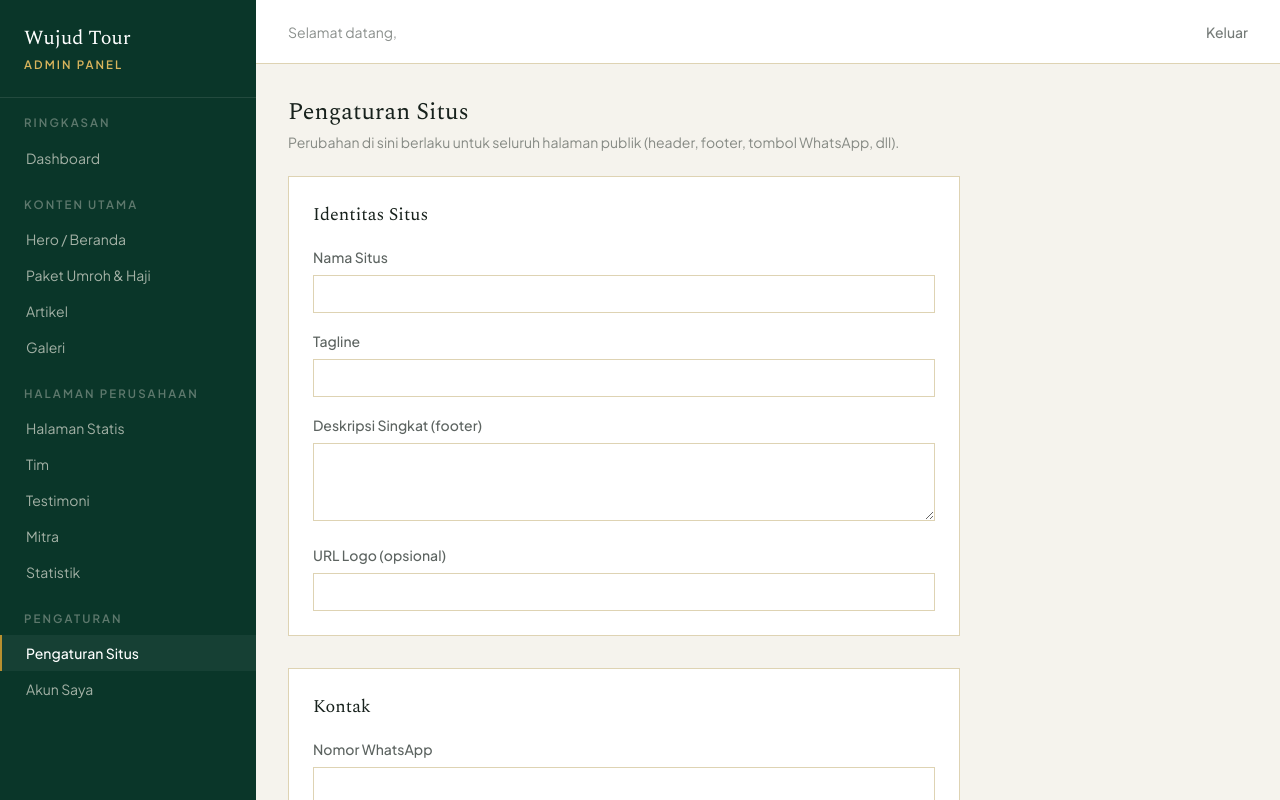
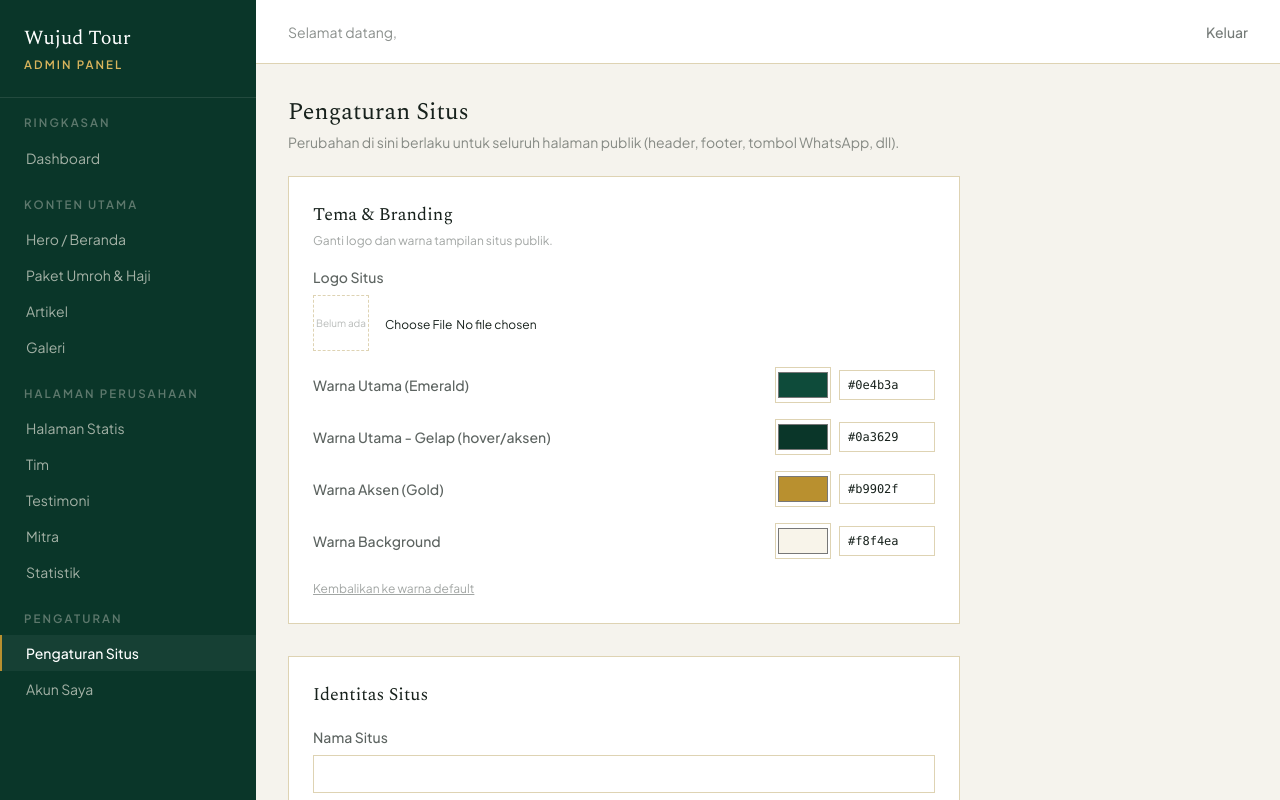
Before and after one commit to wibowosan99/wujud-cms, a Next.js app: page /admin/settings in a window 1280 px wide. Shown: the top 800 px of the page. Built offline with nearby package versions, Linux system fonts and the light colour scheme; no server answers; the database is empty.

Commit message:
Feat: tambah menu Tema & Branding di admin (upload logo + color picker), inject warna dinamis lewat CSS variable di layout

```diff
--- a/app/admin/settings/page.js
+++ b/app/admin/settings/page.js
@@ -9,7 +9,6 @@ const FIELD_GROUPS = [
       { key: 'site_name', label: 'Nama Situs' },
       { key: 'tagline', label: 'Tagline' },
       { key: 'about_short', label: 'Deskripsi Singkat (footer)', textarea: true },
-      { key: 'logo', label: 'URL Logo (opsional)' },
     ],
   },
   {
@@ -32,11 +31,19 @@ const FIELD_GROUPS = [
   },
 ];
 
+const THEME_COLORS = [
+  { key: 'theme_emerald', label: 'Warna Utama (Emerald)', fallback: '#0e4b3a' },
+  { key: 'theme_emerald_deep', label: 'Warna Utama - Gelap (hover/aksen)', fallback: '#0a3629' },
+  { key: 'theme_gold', label: 'Warna Aksen (Gold)', fallback: '#b9902f' },
+  { key: 'theme_sand', label: 'Warna Background', fallback: '#f8f4ea' },
+];
+
 export default function AdminSettingsPage() {
   const [settings, setSettings] = useState({});
   const [loading, setLoading] = useState(true);
   const [saving, setSaving] = useState(false);
   const [message, setMessage] = useState('');
+  const [uploadingLogo, setUploadingLogo] = useState(false);
 
   useEffect(() => {
     fetch('/api/admin/settings')
@@ -55,11 +62,29 @@ export default function AdminSettingsPage() {
       body: JSON.stringify(settings),
     });
     if (res.ok) {
-      setMessage('Pengaturan tersimpan.');
+      setMessage('Pengaturan tersimpan. Muat ulang halaman publik untuk melihat perubahan warna/logo.');
     } else {
       setMessage('Gagal menyimpan pengaturan.');
     }
     setSaving(false);
+  }
+
+  async function handleLogoUpload(file) {
+    if (!file) return;
+    setUploadingLogo(true);
+    const fd = new FormData();
+    fd.append('file', file);
+    try {
+      const res = await fetch('/api/admin/upload', { method: 'POST', body: fd });
+      const data = await res.json();
+      if (res.ok) {
+        setSettings((s) => ({ ...s, logo: data.url }));
+      } else {
+        alert(data.error || 'Upload gagal');
+      }
+    } finally {
+      setUploadingLogo(false);
+    }
   }
 
   if (loading) return <p className="text-sm text-ink/50">Memuat...</p>;
@@ -73,6 +98,85 @@ export default function AdminSettingsPage() {
 
       <form onSubmit={handleSave} className="space-y-8 max-w-2xl">
         {message && <div className="text-sm text-emerald bg-emerald-tint px-4 py-2.5">{message}</div>}
+
+        {/* Tema & Branding */}
+        <div className="bg-white border border-line p-6">
+          <h2 className="font-display text-lg mb-1">Tema & Branding</h2>
+          <p className="text-xs text-ink/40 mb-4">Ganti logo dan warna tampilan situs publik.</p>
+
+          <div className="space-y-4">
+            <label className="block">
+              <span className="text-sm font-medium text-ink/70">Logo Situs</span>
+              <div className="mt-1.5 flex items-center gap-4">
+                {settings.logo ? (
+                  <img
+                    src={settings.logo}
+                    alt="Logo saat ini"
+                    className="h-14 w-14 object-contain border border-line bg-sand"
+                  />
+                ) : (
+                  <div className="h-14 w-14 border border-dashed border-line flex items-center justify-center text-[10px] text-ink/30">
+                    Belum ada
+                  </div>
+                )}
+                <div>
+                  <input
+                    type="file"
+                    accept="image/*"
+                    onChange={(e) => handleLogoUpload(e.target.files?.[0])}
+                    className="text-xs"
+                  />
+                  {uploadingLogo && <p className="text-xs text-emerald mt-1">Mengunggah...</p>}
+                  {settings.logo && (
+                    <button
+                      type="button"
+                      onClick={() => setSettings((s) => ({ ...s, logo: '' }))}
+                      className="text-xs text-ink/40 underline mt-1"
+                    >
+                      Hapus logo
+                    </button>
+                  )}
+                </div>
+              </div>
+            </label>
+
+            {THEME_COLORS.map((c) => (
+              <label key={c.key} className="flex items-center justify-between gap-4">
+                <span className="text-sm font-medium text-ink/70">{c.label}</span>
+                <div className="flex items-center gap-2">
+                  <input
+                    type="color"
+                    value={settings[c.key] || c.fallback}
+                    onChange={(e) => setSettings((s) => ({ ...s, [c.key]: e.target.value }))}
+                    className="h-9 w-14 border border-line cursor-pointer"
+                  />
+                  <input
+                    type="text"
+                    value={settings[c.key] || c.fallback}
+                    onChange={(e) => setSettings((s) => ({ ...s, [c.key]: e.target.value }))}
+                    className="w-24 border border-line px-2 py-1.5 text-xs font-mono focus:border-emerald outline-none"
+                  />
+                </div>
+              </label>
+            ))}
+
+            <button
+              type="button"
+              onClick={() =>
+                setSettings((s) => ({
+                  ...s,
+                  theme_emerald: '',
+                  theme_emerald_deep: '',
+                  theme_gold: '',
+                  theme_sand: '',
+                }))
+              }
+              className="text-xs text-ink/40 underline"
+            >
+              Kembalikan ke warna default
+            </button>
+          </div>
+        </div>
 
         {FIELD_GROUPS.map((group) => (
           <div key={group.title} className="bg-white border border-line p-6">
--- a/app/layout.js
+++ b/app/layout.js
@@ -21,8 +21,23 @@ export async function generateMetadata() {
 
 export default function RootLayout({ children }) {
   const settings = getSettings();
+
+  const themeVars = [
+    settings.theme_emerald && `--color-emerald: ${settings.theme_emerald};`,
+    settings.theme_emerald_deep && `--color-emerald-deep: ${settings.theme_emerald_deep};`,
+    settings.theme_gold && `--color-gold: ${settings.theme_gold};`,
+    settings.theme_sand && `--color-sand: ${settings.theme_sand};`,
+  ]
+    .filter(Boolean)
+    .join(' ');
+
   return (
     <html lang="id" className="h-full antialiased">
+      {themeVars && (
+        <head>
+          <style>{`:root { ${themeVars} }`}</style>
+        </head>
+      )}
       <body className="min-h-full flex flex-col bg-sand text-ink">
         <SiteChrome settings={settings}>{children}</SiteChrome>
       </body>
```
